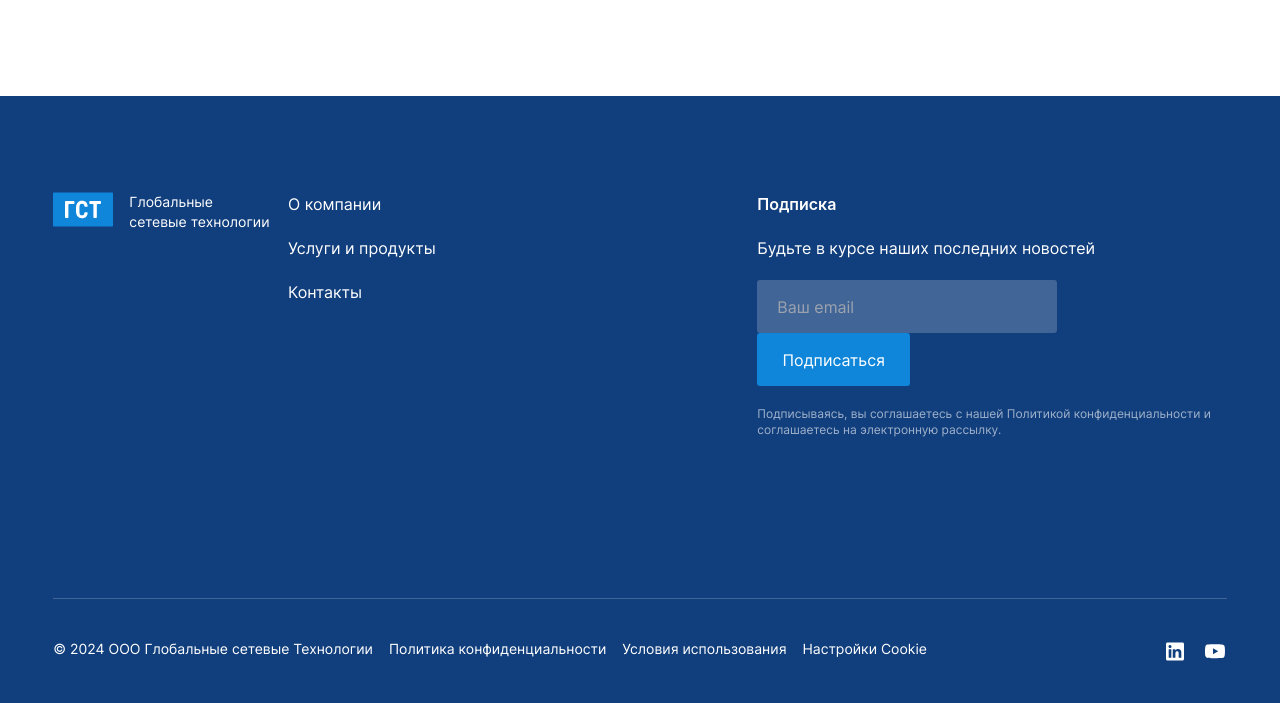
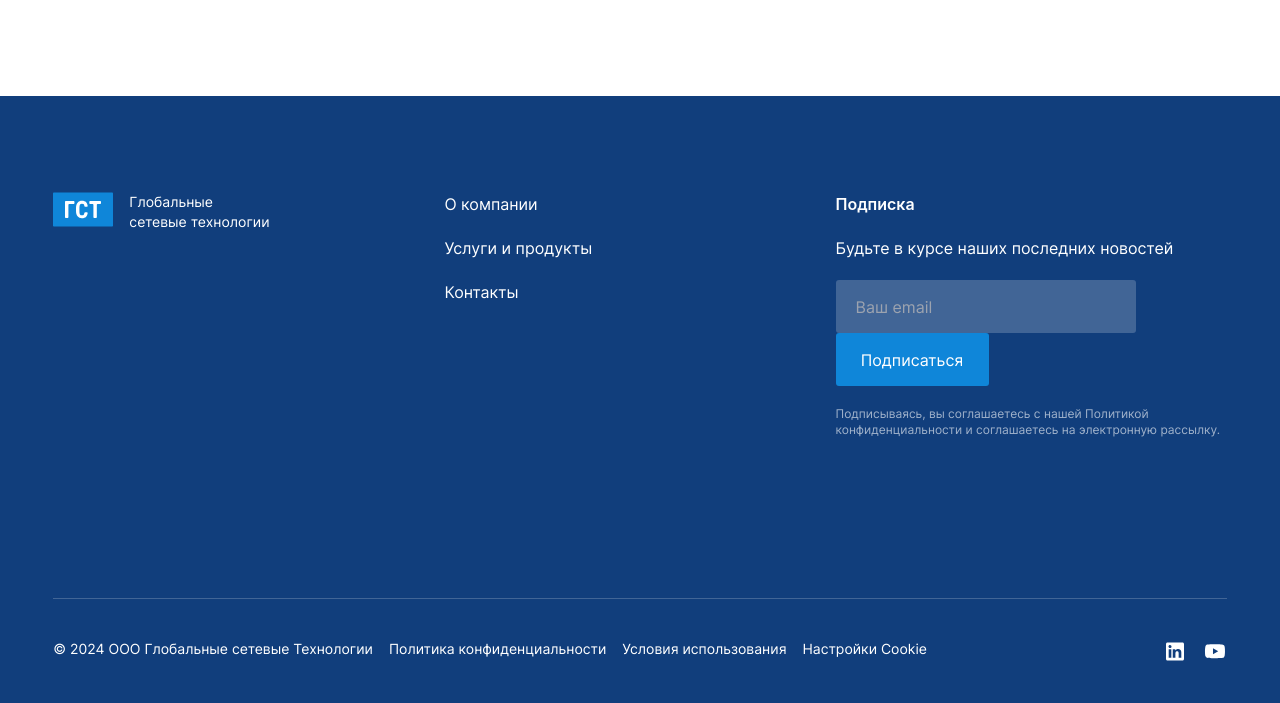
Before and after one commit to VladimirEscolta/GST, a PHP site: page / in a window 1280 px wide. Shown: the part 856-1559 px from the top of the page. Run offline with PHP 8.4, Linux system fonts and the light colour scheme; style sheets or scripts are compiled from the project's sources; some web fonts are replaced.

Commit message:
change 1/3

```diff
--- a/application/views/layouts/default.php
+++ b/application/views/layouts/default.php
@@ -229,7 +229,7 @@
     <div class="level_2">
         <div class="block_info text-white mx-auto w-11/12">
             <div class="flex text-base mt-24">
-                <div class="flex w-1/5">
+                <div class="flex w-1/3">
                     <svg width="60" height="35" viewBox="0 0 60 35" fill="none" xmlns="http://www.w3.org/2000/svg">
                         <path d="M0.999999 34.5369C0.447714 34.5369 0 34.0892 0 33.5369V1.46387C0 0.911582 0.447715 0.463867 1 0.463867H59C59.5523 0.463867 60 0.911582 60 1.46387V33.5369C60 34.0892 59.5523 34.5369 59 34.5369H0.999999Z"
                               fill="#0F86D9"/>
@@ -242,12 +242,12 @@
                     </svg>
                     <p class="text-sm ps-4 w-40">Глобальные сетевые технологии</p>
                 </div>
-                <div class="flex flex-col w-2/5">
+                <div class="flex flex-col w-1/3">
                     <a class="" href="/about">О компании</a>
                     <a class="mt-5" href="/products" target="_blank">Услуги и продукты</a>
                     <a class="mt-5" href="/contacts" target="_blank">Контакты</a>
                 </div>
-                <div class="flex flex-col w-2/5">
+                <div class="flex flex-col w-1/3">
                     <div class="font-semibold">Подписка</div>
                     <div class="mt-5">Будьте в курсе наших последних новостей</div>
                     <div class="flex mt-5">
```
